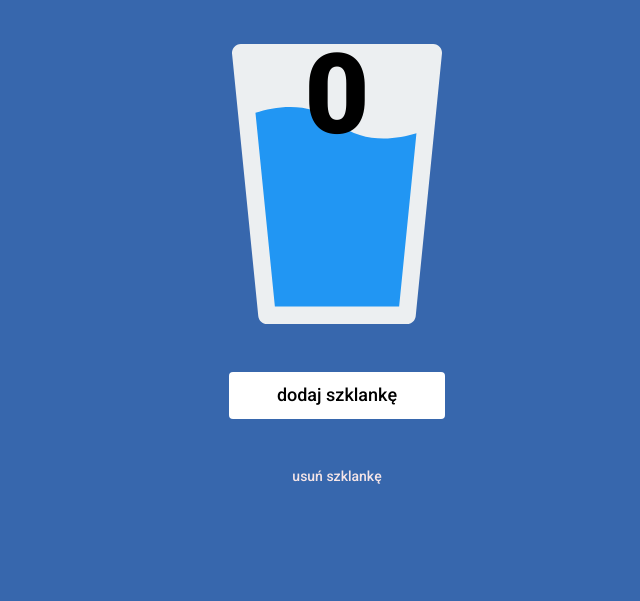
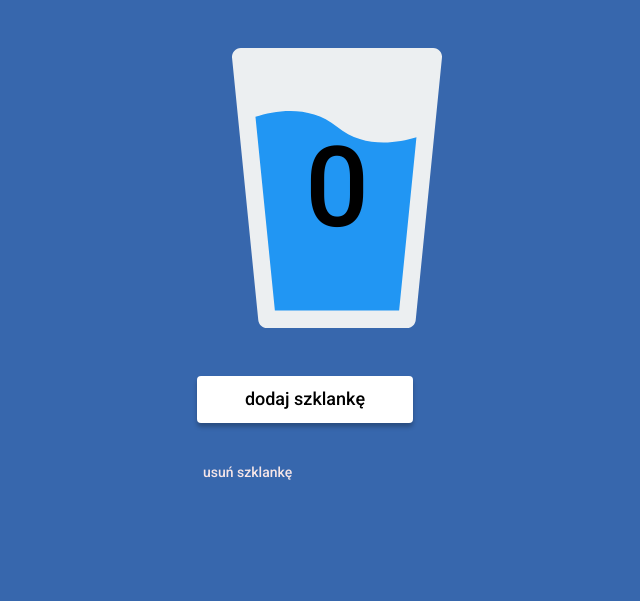
Before and after one commit to szymonpietranik/hydra-app, a website built with webpack: page src/pages/index.html in a window 1280 px wide. Shown: the part 199-800 px from the top of the page, without its empty margins (303-943 px from the left). Built offline with nearby package versions, Linux system fonts and the light colour scheme.

Commit message:
code refator part one

```diff
--- a/src/js/index.js
+++ b/src/js/index.js
@@ -1,9 +1,7 @@
-import '../scss/main.scss';
+import "../scss/main.scss";
 
 // uncomment the lines below to enable PWA
 // import {registerSW} from './pwa.js';
 // registerSW();
 
 /* place your code below */
-
-console.log('HELLO 🚀')
--- a/src/pages/index.html
+++ b/src/pages/index.html
@@ -3,7 +3,7 @@
   <head>
     <meta charset="UTF-8" />
     <meta name="viewport" content="width=device-width, initial-scale=1.0" />
-    <title>WTF: Webpack starter kit</title>
+    <title>hydrapp</title>
     <meta name="description" content="Your project description" />
     <!-- Title -->
     <meta property="og:title" content="" />
@@ -146,20 +146,12 @@
   </head>
   <body>
     <main class="hydrapp">
-      <header class="hydrapp__header">
-        <h1 class="hydrapp__heading">hydrapp</h1>
-      </header>
-      <div class="hydrapp__meter">0</div>
-      <img
-        class="hydrapp__image"
-        src="../assets/img/water-glass.svg"
-        alt="water glass"
-      />
-      <div class="btn">
-        <button class="btn__add">dodaj szklankę</button>
-
-        <button class="btn__remove">usuń szklankę</button>
+      <h1 class="hydrapp__heading">hydrapp</h1>
+      <div class="glass">
+        <span class="glass__counter glass__counter--js">0</span>
       </div>
+      <button class="btn-add btn-add--js">dodaj szklankę</button>
+      <button class="btn-remove btn-remove--js">usuń szklankę</button>
     </main>
   </body>
 </html>
--- a/src/scss/main.scss
+++ b/src/scss/main.scss
@@ -1,7 +1,4 @@
 @import "~normalize.css";
-
-@import "_variables";
-@import "modules/hello.scss";
 @import url("https://fonts.googleapis.com/css2?family=Roboto:wght@300;500;900&display=swap");
 
 html {
@@ -18,42 +15,41 @@ html {
   -moz-osx-font-smoothing: grayscale;
 }
 body {
-  background: $wtf;
+  background: #3767ad;
   color: #fff;
   display: flex;
   align-items: center;
   justify-content: center;
   min-height: 100vh;
-  font-family: "Roboto", cursive;
+  font-family: "Roboto", sans-serif;
 }
 
 .hydrapp {
-  display: flex;
-  flex-direction: column;
-  &__header {
-    align-self: center;
-  }
   &__heading {
     margin: 0 0 64px 0;
     color: #ffffff;
     font-weight: 500;
     font-size: 55px;
+    font-style: normal;
   }
-  &__meter {
+}
+.glass {
+  width: 280px;
+  height: 280px;
+  background: url("../assets/img/water-glass.svg");
+  background-size: contain;
+  display: flex;
+  align-items: center;
+  justify-content: center;
+  &__counter {
     color: #000000;
-    font-weight: 900;
+    font-weight: 500;
     font-size: 112px;
-    position: absolute;
-    align-self: center;
-    top: 230px;
+    font-style: normal;
   }
 }
 
-.btn {
-  display: flex;
-  flex-direction: column;
-  align-items: center;
-  &__add {
+.btn-add {
   display: block;
   width: 216px;
   height: 47px;
@@ -63,13 +59,15 @@ body {
   border: none;
   font-size: 18px;
   font-weight: 500;
-    margin: 48px 0 48px 0;
+  font-style: normal;
+  box-shadow: 0px 4px 4px rgba(0, 0, 0, 0.25);
+  margin: 48px 0 40px 0;
 }
-  &__remove {
+.btn-remove {
   color: #f5e5e7;
-    background-color: #3767ad;
+  background: none;
   border: none;
+  font-style: normal;
   font-size: 14px;
   font-weight: 500;
 }
-}
```
Lines whose indentation alone changed are shown as unchanged.
